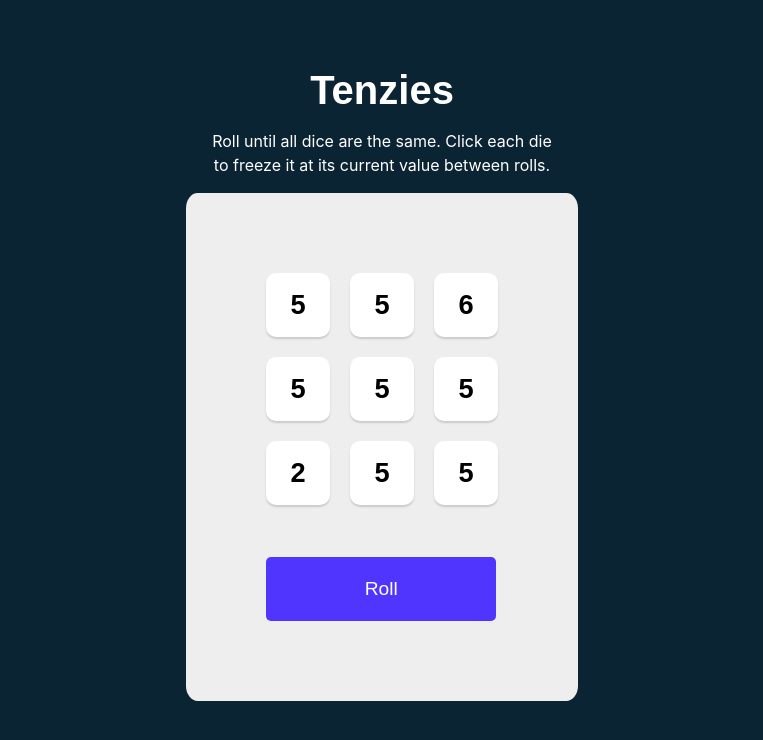
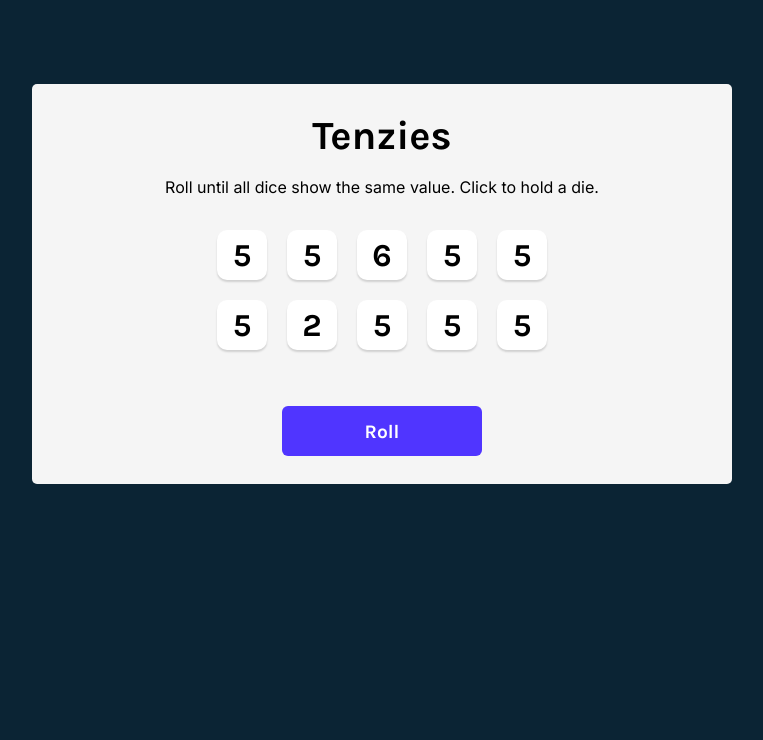
Before and after one commit to martincosimano/react-tenzies, a React (Create React App) app: page / in a window 1280 px wide. Shown: the top 740 px of the page, without its empty margins (258-1021 px from the left). Built offline with nearby package versions, Linux system fonts and the light colour scheme.

Commit message:
changes: -modified styling. -added confetti package and a win condition. -when winning can restart the game clicking the button.

```diff
--- a/package.json
+++ b/package.json
@@ -7,6 +7,7 @@
     "@testing-library/react": "^13.4.0",
     "@testing-library/user-event": "^13.5.0",
     "react": "^18.2.0",
+    "react-confetti": "^6.1.0",
     "react-dom": "^18.2.0",
     "react-scripts": "5.0.1",
     "web-vitals": "^2.1.4"
--- a/public/index.html
+++ b/public/index.html
@@ -3,7 +3,10 @@
   <head>
     <meta charset="utf-8" />
     <meta name="viewport" content="width=device-width, initial-scale=1" />
-    <title>React App</title>
+    <link rel="preconnect" href="https://fonts.googleapis.com">
+    <link rel="preconnect" href="https://fonts.gstatic.com" crossorigin>
+    <link href="https://fonts.googleapis.com/css2?family=Inter&family=Karla:wght@700&display=swap" rel="stylesheet">
+    <title>Tenzies App</title>
   </head>
   <body>
     <div id="root"></div>
--- a/src/App.js
+++ b/src/App.js
@@ -1,9 +1,20 @@
 import React from 'react'
 import Dice from './components/Dice'
+import Confetti from 'react-confetti'
 
 export default function App() {
 
   const [dice, setDice] = React.useState(allNewDice())
+  const [tenzies, setTenzies] = React.useState(false)
+
+  React.useEffect(() => {
+    const allHeld = dice.every(die => die.isHeld)
+    const firstValue = dice[0].value
+    const allSameValue = dice.every(die => die.value === firstValue)
+    if(allHeld && allSameValue) {
+      setTenzies(true)
+    }
+  }, [dice])
 
   function generateNewDie() {
     return {
@@ -15,16 +26,21 @@ export default function App() {
 
   function allNewDice() {
     const newDice = []
-    for (let i = 0; i < 9; i++) {
+    for (let i = 0; i < 10; i++) {
       newDice.push(generateNewDie())
     }
     return newDice
   }
 
   function rollDice() {
+    if(!tenzies) {
       setDice(prevDice => prevDice.map(die => {
         return die.isHeld ? die : generateNewDie()
       }))
+    } else {
+      setTenzies(false)
+      setDice(allNewDice())
+      }
     }
 
   function holdDice(id) {
@@ -35,17 +51,20 @@ export default function App() {
 
   const diceElements = dice.map(die => <Dice id={die.id} key={die.id} value={die.value} isHeld={die.isHeld} holdDice={holdDice} />)
 
-
   return (
     <main>
-      <div className="text-container">
+    {tenzies && <Confetti />}
     <h1 className="title">Tenzies</h1>
-        <p className="instructions">Roll until all dice are the same. Click each die to freeze it at its current value between rolls.</p>
-      </div>
+    <p className="instructions">Roll until all dice show the same value. Click to hold a die.</p>
     <div className="dice-container">
         {diceElements}
-        <button className="roll-dice" onClick={rollDice}>Roll</button>
     </div>
+    <button
+        className="roll-dice"
+        onClick={rollDice}
+    >
+        {tenzies ? "New Game" : "Roll"}
+    </button>
 </main>
   );
 }
--- a/src/index.css
+++ b/src/index.css
@@ -1,69 +1,52 @@
-:root {
-  --bg-color: #0B2434;
-  --primary-color: #5035FF;
-  --box-shadow: 0px 2px 2px rgba(0, 0, 0, 0.15);
-  --border-radius: 10px;
-  --font-family: 'Karla', sans-serif;
-  --font-size: 1.2rem;
-}
-
 * {
   box-sizing: border-box;
 }
 
 body {
   margin: 0;
-  background-color: var(--bg-color);
-  padding: 1.25rem;
-  font-family: var(--font-family);
+  background-color: #0B2434;
+  padding: 20px;
+  font-family: 'Karla', sans-serif;
 }
 
 main {
+  margin: 4rem auto;
+  background-color: #F5F5F5;
+  height: 400px;
+  max-width: 700px;
+  border-radius: 5px;
+  padding: 20px;
   display: flex;
   flex-direction: column;
-  justify-content: center;
-  align-items: center;
-  margin-top: 3rem;
-}
-
-.text-container {
-  display: flex;
-  justify-content: center;
-  flex-direction: column;
+  justify-content: space-around;
   align-items: center;
 }
 
 .title {
-  font-size: 2.5rem;
+  font-size: 40px;
   margin: 0;
-  color: white;
 }
 
 .instructions {
   font-family: 'Inter', sans-serif;
   font-weight: 400;
-  margin-top: 1rem;
+  margin-top: 0;
   text-align: center;
-  color: white;
   line-height: 1.5;
-  width: 22rem;
 }
 
 .dice-container {
   display: grid;
-  grid-template-columns: repeat(3, 1fr);
+  grid-template: auto auto / repeat(5, 1fr);
   gap: 20px;
-  background-color: rgb(238, 238, 238);
-  padding: 5rem;
-  margin-bottom: 2rem;
-  border-radius: 3%;
+  margin-bottom: 40px;
 }
 
 .die-face {
-  height: 4rem;
-  width: 4rem;
-  box-shadow: var(--box-shadow);
-  border-radius: var(--border-radius);
+  height: 50px;
+  width: 50px;
+  box-shadow: 0px 2px 2px rgba(0, 0, 0, 0.15);
+  border-radius: 10px;
   display: flex;
   justify-content: center;
   align-items: center;
@@ -71,21 +54,19 @@ main {
 }
 
 .die-num {
-  font-size: 1.7rem;
+  font-size: 2rem;
 }
 
 .roll-dice {
-  height: 4rem;
+  height: 50px;
+  width: 200px;
   border: none;
-  border-radius: 5px;
-  background-color: var(--primary-color);
+  border-radius: 6px;
+  background-color: #5035FF;
   color: white;
-  font-size: var(--font-size);
-  font-family: var(--font-family);
+  font-size: 1.2rem;
+  font-family: 'Karla', sans-serif;
   cursor: pointer;
-  margin-top: 2rem;
-  grid-column: 1;
-  width: 360%;
 }
 
 .roll-dice:focus {
```
Also changed, not shown: 1 other file (tests, documents, lock files or other folders). Lines whose indentation alone changed are shown as unchanged.
